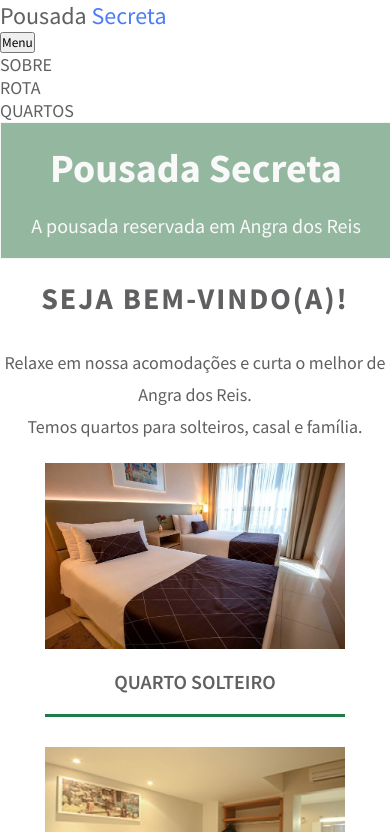
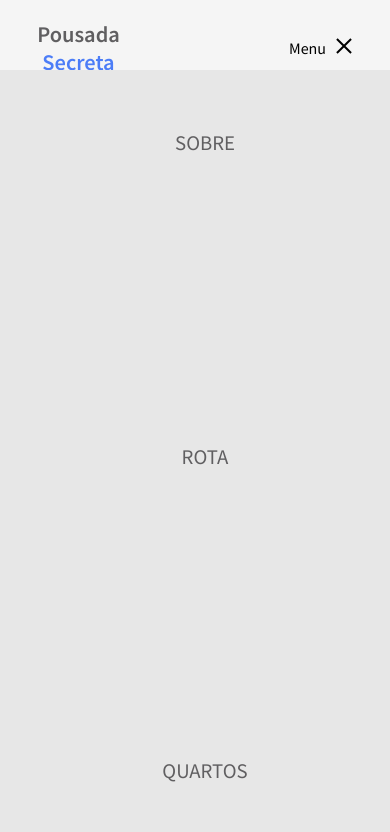
Before and after one commit to RodriguesCarlos01/Pousada-Secreta, a plain HTML site: page index.html in a window 390 px wide. Both pictures are taken after a click on the button "Menu". Shown: the top 832 px of the page. Drawn offline with Linux system fonts and the light colour scheme.

Commit message:
estilizando botao hamburger pagina principal

```diff
--- a/CSS/estilo.css
+++ b/CSS/estilo.css
@@ -12,50 +12,59 @@
   --rodape: #468f82;
 }
 
-.container-topo {
+.container-cabecalho{
   width: 100%;
   height: auto;
+  display: flex;
+  justify-content: space-between;
+  align-items: center;
   position: fixed;
   background-color: var(--fundo-claro);
-}
-
-.container-topo-divs {
-  width: 1024px;
-  display: flex;
-  justify-content: space-between;
-  margin: 0 auto;
-}
-
-.topo-nome {
-  width: 300px;
-  padding: 20px 0;
-  text-align: center;
-}
-
-.topo-nav {
-  width: 400px;
-  margin: auto 0;
-  padding: 20px 0;
-}
-
-.topo-nav nav {
-  display: flex;
-  justify-content: space-around;
+  padding: 10px;
+  z-index: 900;
 }
 
 .link-topo {
-  font-size: 18px;
+  width: 30%;
+  font-size: 1.4rem;
+  font-weight: 600;
+  text-align: center;
   color: var(--text-cinza-escuro);
   text-decoration: none;
+  padding: 10px;
+
 }
 
-.link-destaque {
-  font-size: 24px;
-  font-weight: 500;
+.link-topo span {
+  color: #4c7df7;
 }
 
-.link-destaque span {
-  color: #4c7df7;
+.btn-mobile{
+  display: none;
+}
+
+.topo-navegacao{
+  align-items: center;
+  width: 40%;
+  padding: 10px;
+}
+
+.topo-navegacao ul{
+  width: 80%;
+  display: flex;
+  justify-content: space-between;
+
+}
+.topo-navegacao li{
+  list-style: none;
+}
+
+.topo-navegacao a{
+  font-size: 1.3rem;
+  font-weight: normal;
+  color: var(--text-cinza-escuro);
+  text-decoration: none;
+  padding: 10px;
 }
 
 .container-principal {
@@ -297,6 +306,90 @@
   }
 }
 
+@media screen and (max-width: 880px) {
+
+  #menu.active #lista{
+    top: 70px;
+    height: calc(100vh - 70px);
+    visibility: visible;
+    overflow: auto;
+    display: flex;
+    flex-direction: column;
+    background-color: #e7e7e7;
+  }
+
+  #lista-item a{
+    padding: 1rem 0;
+    margin: 0 1rem;
+    border-bottom: 2px solid rgba(39, 37, 37, 0.15);
+  }
+
+  .topo-navegacao{
+    width: 20%;
+  }
+
+  #lista li{
+    margin: 60px 0;
+  }
+
+  .topo-navegacao #lista{
+    /* TO DO  trocar para none*/
+    display: none;
+    position: absolute;
+    width: 100%;
+    right: 0px;
+    text-align: center;
+    background-color: #e7e7e7;
+    height: 0px;
+    transition: .6s;
+    z-index: 1000;
+  }
+
+  .btn-mobile{
+    display: flex;
+    padding: .5rem 1rem;
+    font-size: 1rem;
+    background: none;
+    cursor: pointer;
+    gap: .5rem;
+    border: none;
+  }
+  .hamburger{
+    display: block;
+    border-top: 2px solid;
+    width: 20px;
+  }
+
+  .hamburger::after, .hamburger::before{
+    content: '';
+    display: block;
+    width: 20px;
+    height: 2px;
+    background: currentColor;
+    margin-top: 5px;
+    transition: .3s;
+    position: relative;
+
+  }
+
+  .topo-navegacao.active .hamburger{
+    border-top-color: transparent;
+  }
+  .topo-navegacao.active .hamburger::after{
+    transform: rotate(135deg);
+    top: -7px;
+  }
+  .topo-navegacao.active .hamburger::before{
+    transform: rotate(-135deg);
+
+  }
+
+  .container-informacao ul{
+    height: auto;
+  }
+
+}
+
 /* responsividade para tablet */
 
 @media screen and (max-width: 768px) {
@@ -305,8 +398,8 @@
     position: relative;
   }
 
-  .container-topo-divs {
-    width: 100%;
+  .topo-navegacao{
+    width: 30%;
   }
 
   .principal-conteudo {
@@ -380,7 +473,11 @@
     }
     .principal-conteudo {
       width: 100%;
-      padding: 20px 0;
+      padding: 95px 0;
+    }
+
+    .principal-conteudo h1{
+      margin-top: 60px;
     }
     .container-conteudo {
       padding-top: 20px;
```
